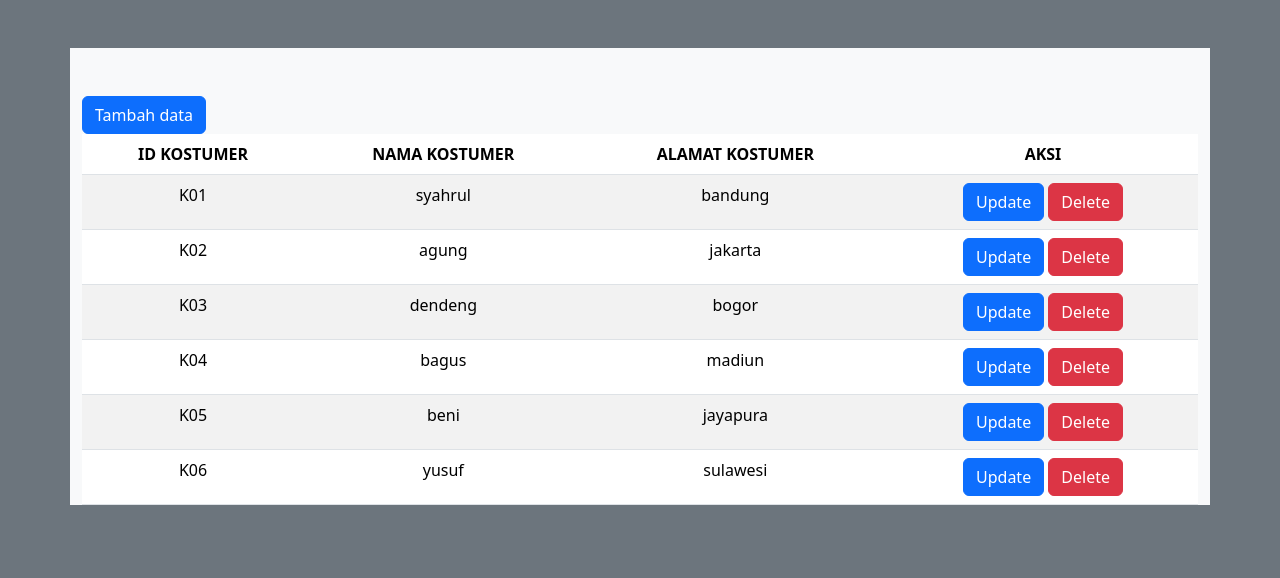
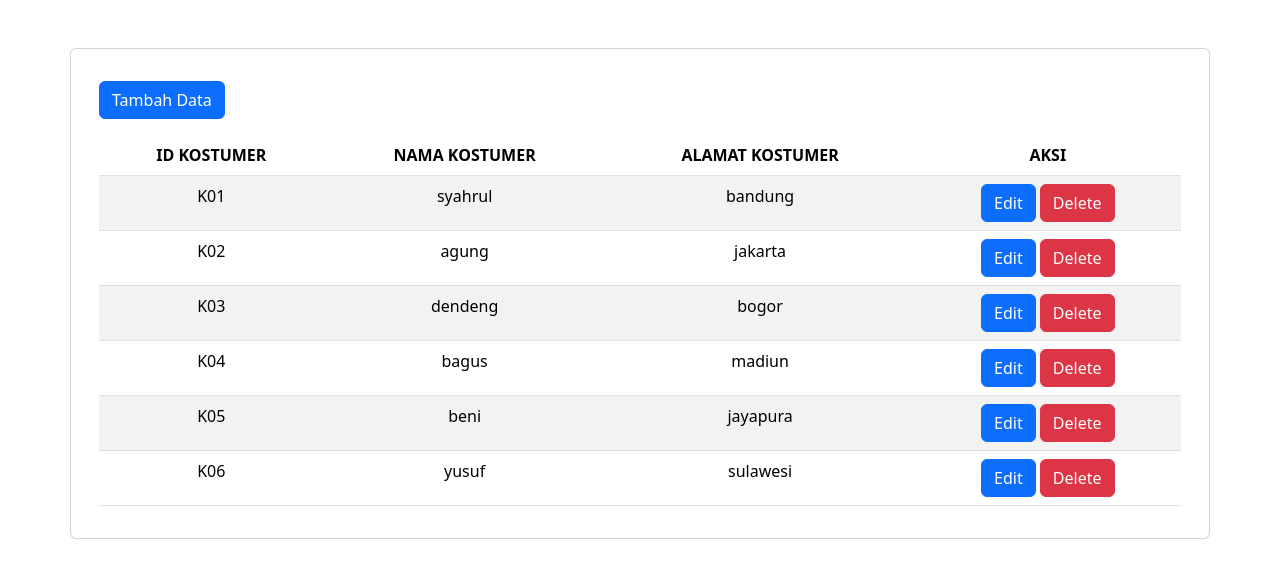
Before and after one commit to MuhammadEzraMaulana/Muhammadezra_tugas_php, a PHP site: page / in a window 1280 px wide. Shown: the top 578 px of the page. Run offline with PHP 8.4, Linux system fonts and the light colour scheme; data comes from the database, SQL or seed files in the repository.

Commit message:
Update index.php

```diff
--- a/kelompok1/index.php
+++ b/kelompok1/index.php
@@ -8,18 +8,20 @@
     <link href="https://cdn.jsdelivr.net/npm/bootstrap@5.3.0-alpha3/dist/css/bootstrap.min.css" rel="stylesheet" integrity="sha384-KK94CHFLLe+nY2dmCWGMq91rCGa5gtU4mk92HdvYe+M/SXH301p5ILy+dN9+nJOZ" crossorigin="anonymous">
 </head>
 
-<body class="text-bg-secondary ">
-    <div class="container mt-5 text-bg-light ">
+<body>
+    <div class="container card mt-5">
+        <div class="card-body ">
+            <a href="tambah.php" Class="btn btn-primary mt-3 mb-3">Tambah Data</a>
             <table class="table table-striped">
                 <thead>
                     <tr class="text-center">
-                    <a href="tambah.php" class="btn btn-primary  mt-5">Tambah data</a>
                         <th scope="col"> ID KOSTUMER</th>
                         <th scope="col">NAMA KOSTUMER</th>
                         <th scope="col">ALAMAT KOSTUMER</th>
                         <th scope="col">AKSI</th>
                     </tr>
                 </thead>
+
                 <tbody>
                     <?php
                     include('connect.php');
@@ -31,7 +33,7 @@
                             <td><?php echo $kostumer['nama_kostumer'] ?></td>
                             <td><?php echo $kostumer['alamat_kostumer'] ?></td>
                             <td>
-                             <a href="update.php?id_kostumer=<?php echo $kostumer['id_kostumer']; ?>" class="btn btn-primary">Update</a>
+                               <a href="update.php?id_kostumer=<?php echo $kostumer['id_kostumer']; ?>" class="btn btn-primary">Edit</a>
                              <a href="delete.php?id_kostumer=<?php echo $kostumer['id_kostumer']; ?>" class="btn btn-danger">Delete</a>
                             </td>
                         </tr>
@@ -40,7 +42,11 @@
                     ?>
                 </tbody>
             </table>
+
         </div>
+    </div>
+
     <script src="https://cdn.jsdelivr.net/npm/bootstrap@5.3.0-alpha3/dist/js/bootstrap.bundle.min.js" integrity="sha384-ENjdO4Dr2bkBIFxQpeoTz1HIcje39Wm4jDKdf19U8gI4ddQ3GYNS7NTKfAdVQSZe" crossorigin="anonymous"></script>
 </body>
+
 </html>
```
Lines whose indentation alone changed are shown as unchanged.
